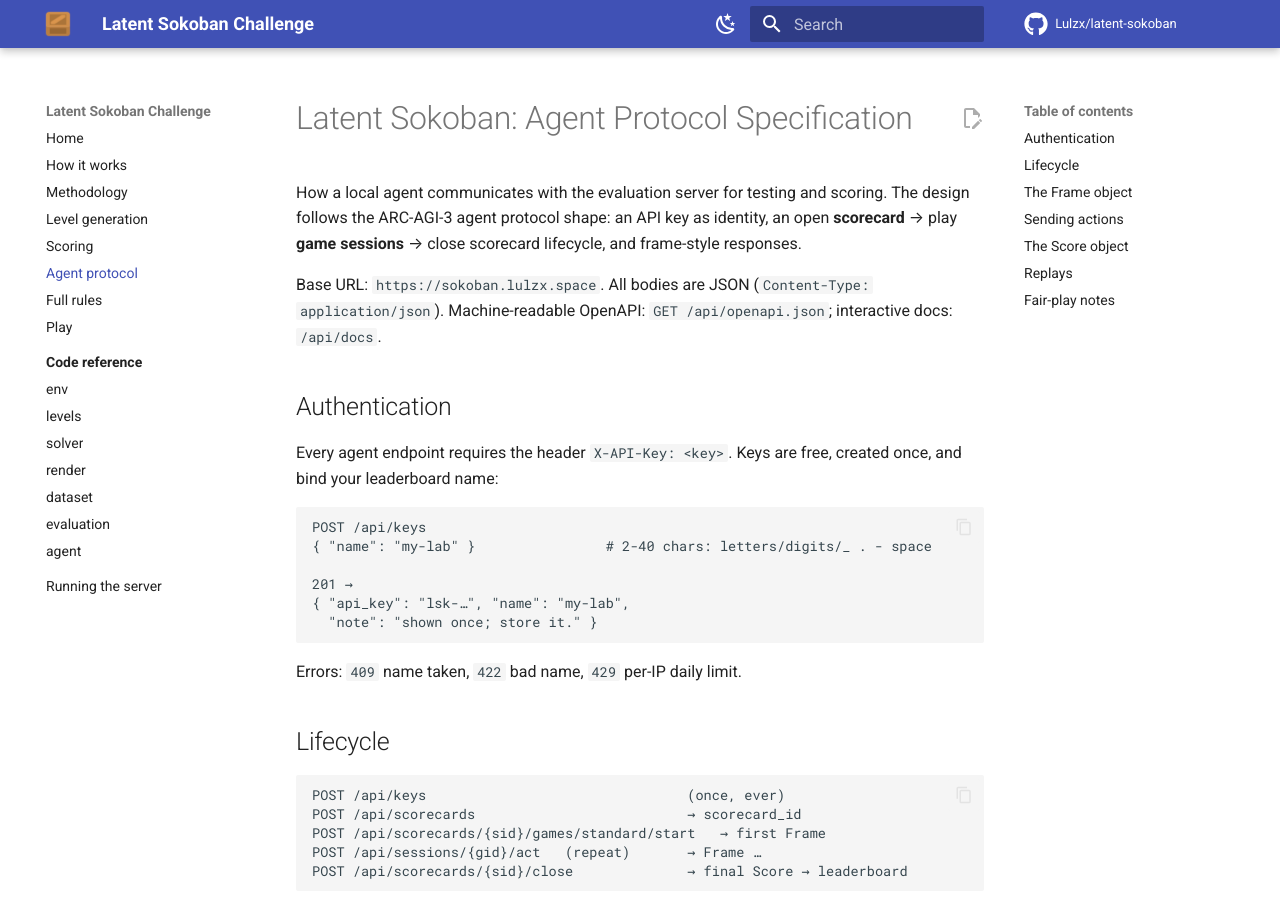
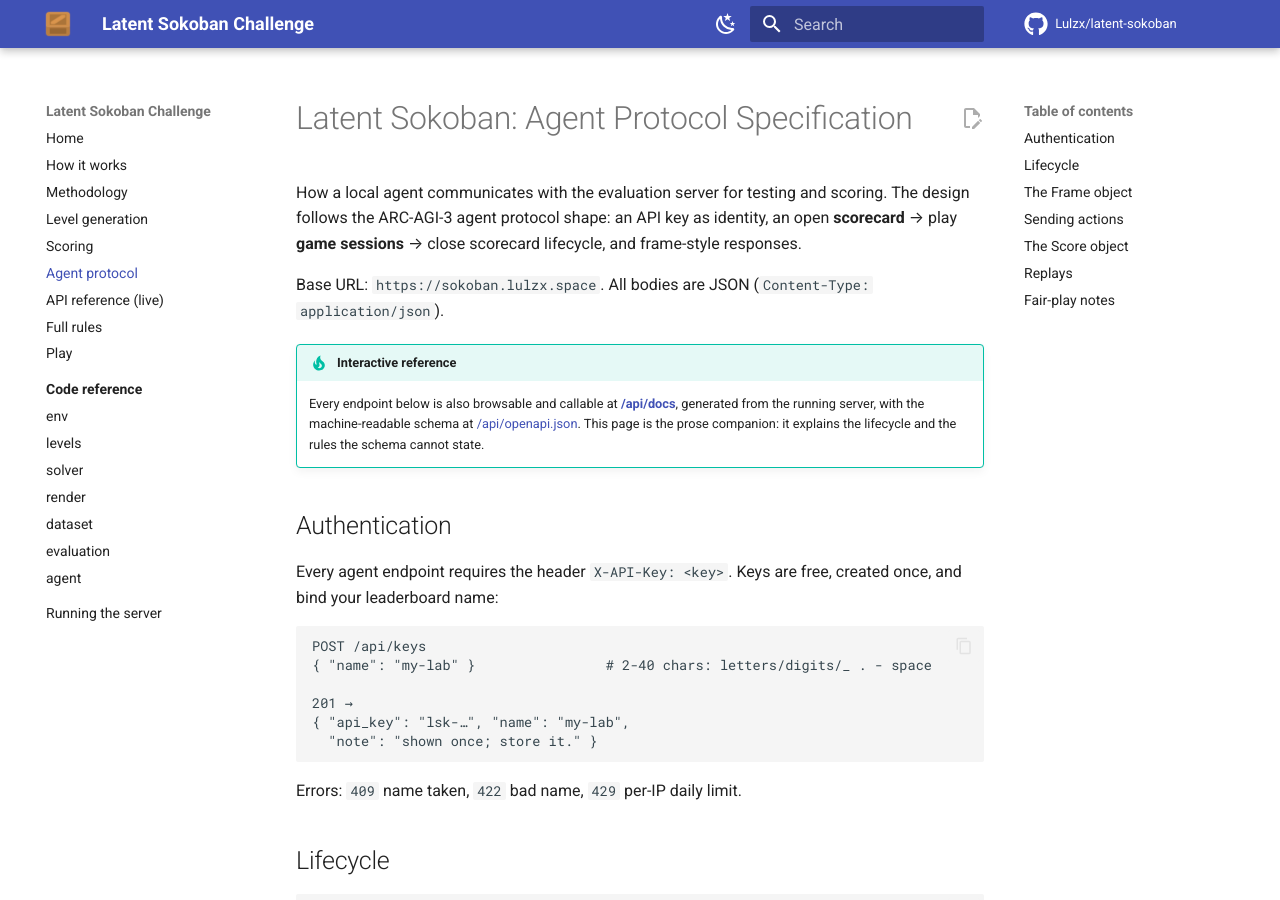
Before and after one commit to Lulzx/latent-sokoban, an MkDocs documentation site: the page built from docs/API.md, in a window 1280 px wide and 900 px high. Built offline with MkDocs 1.6.1 and Material for MkDocs 9.7.7, drawn with Linux system fonts in a browser that asks for light colours; comment, search, counter and statistics services are not loaded.

Commit message:
Move the API reference under Docs instead of the top nav
The masthead carried both Docs and API, pointing at two halves of the same
thing: the prose protocol page inside the docs site, and FastAPI's
generated reference beside it. Two entries for one subject, and the sixth
link is what pushed the nav past the width of a phone.

API leaves the masthead. The docs nav gains the live reference as an
external entry, since FastAPI generates it per request and it cannot be a
built page, and docs/API.md opens by pointing at it, so the prose and the
schema each say what the other is for. The landing page sends readers to
Docs rather than to /api/docs directly.

/api/docs itself is unchanged and still served.

```diff
--- a/docs/API.md
+++ b/docs/API.md
@@ -6,8 +6,16 @@ as identity, an open **scorecard** → play **game sessions** → close
 scorecard lifecycle, and frame-style responses.
 
 Base URL: `https://sokoban.lulzx.space`. All bodies are JSON
-(`Content-Type: application/json`). Machine-readable OpenAPI:
-`GET /api/openapi.json`; interactive docs: `/api/docs`.
+(`Content-Type: application/json`).
+
+!!! tip "Interactive reference"
+
+    Every endpoint below is also browsable and callable at
+    [**/api/docs**](https://sokoban.lulzx.space/api/docs), generated from the
+    running server, with the machine-readable schema at
+    [/api/openapi.json](https://sokoban.lulzx.space/api/openapi.json). This
+    page is the prose companion: it explains the lifecycle and the rules the
+    schema cannot state.
 
 ## Authentication
 
--- a/mkdocs.yml
+++ b/mkdocs.yml
@@ -85,6 +85,9 @@ nav:
   - Level generation: level-generation.md
   - Scoring: scoring.md
   - Agent protocol: API.md
+  # The interactive reference is generated by FastAPI at request time, so it
+  # cannot be a built page here; it is linked in rather than duplicated.
+  - API reference (live): https://sokoban.lulzx.space/api/docs
   - Full rules: RULES.md
   - Play: play.md
   - Code reference:
```
Also changed, not shown: 2 other files.
